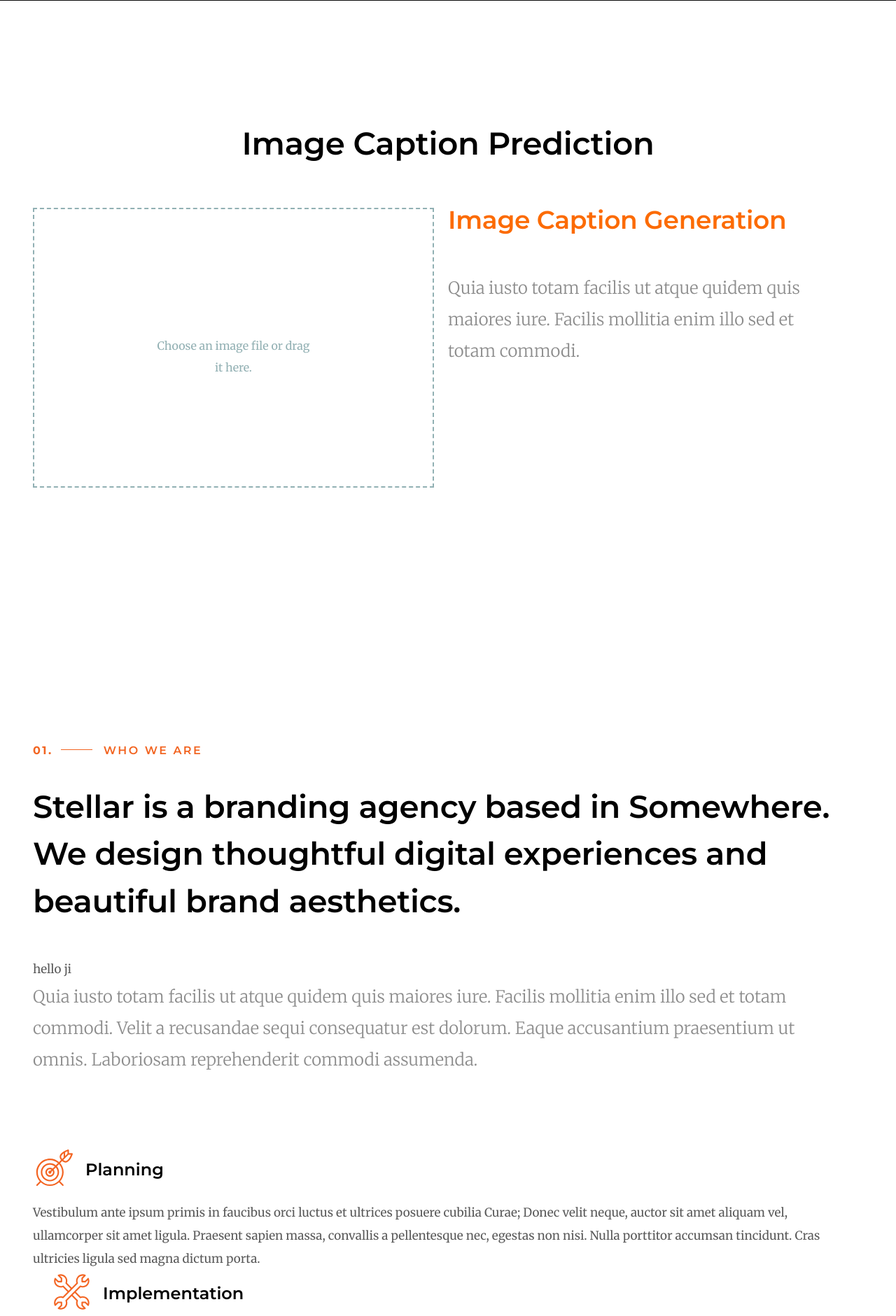
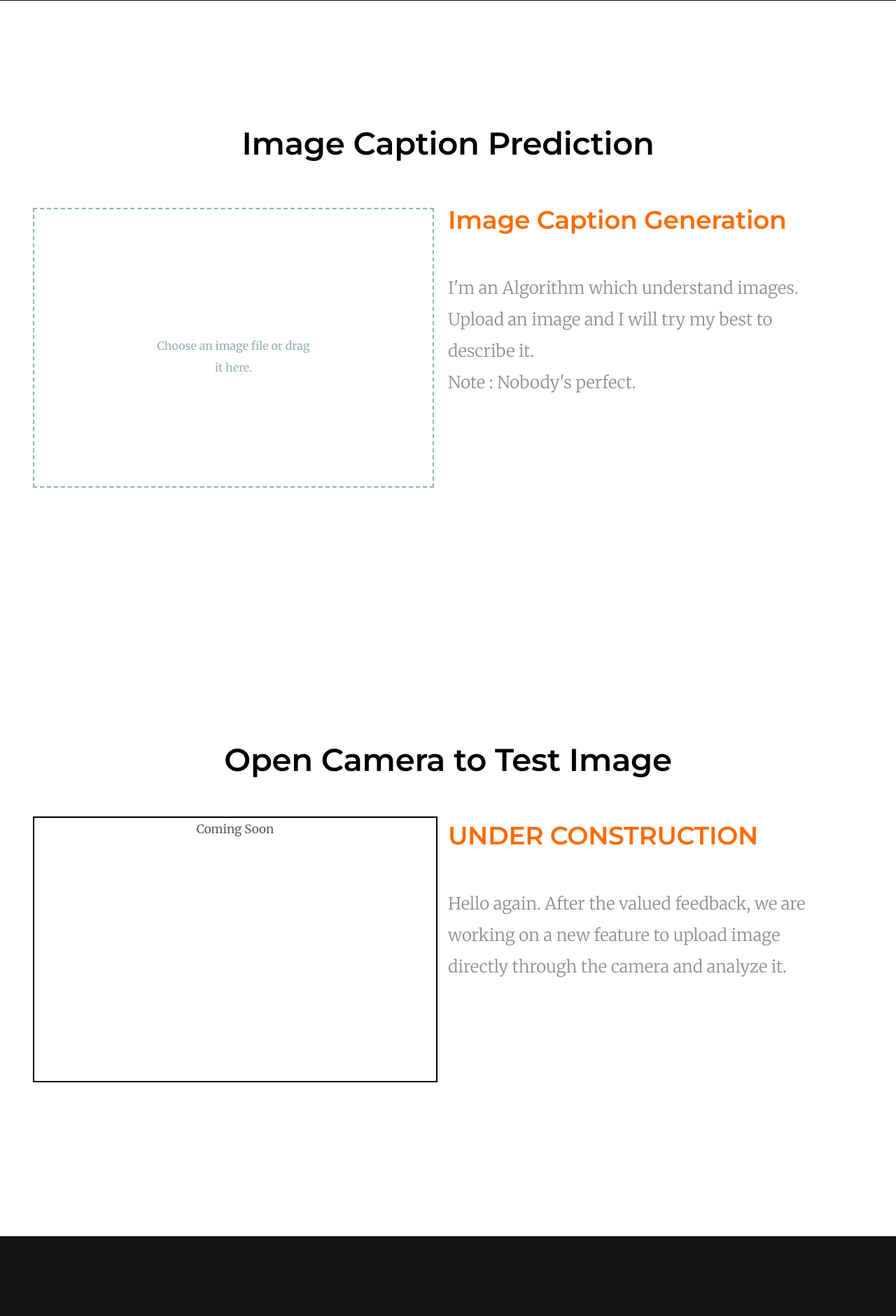
Before and after one commit to abhishekrwt/ImageCaptioningWebApp, a Flask app: page / in a window 1280 px wide. Shown: the part 799-2680 px from the top of the page at 70% size. Run offline with Flask 2, Linux system fonts and the light colour scheme; parts of the project's set-up code (start-up, migrations or seed data) failed here and were passed over; some libraries are stand-ins or nearby versions.

Commit message:
UI changes

```diff
--- a/app.py
+++ /dev/null
@@ -1,132 +0,0 @@
-from flask import Flask, render_template, request, jsonify
-import numpy as np
-from PIL import Image
-from keras.models import model_from_json
-import pickle
-import tensorflow as tf
-from tensorflow.python.keras import backend as K
-from tensorflow.python.keras.models import Model
-from tensorflow.python.keras.applications import VGG16
-from tensorflow.python.keras.preprocessing.text import Tokenizer
-import base64
-from tensorflow.python.keras.backend import set_session
-
-
-app = Flask(__name__)
-
-sess = tf.Session()
-global graph
-graph = tf.get_default_graph()
-with graph.as_default():
-	set_session(sess)
-	global model
-	model = tf.keras.models.load_model('model_and_weights.h5')
-	print("Loaded model from disk")
-
-class TokenizerWrap(Tokenizer):
-    def __init__(self, texts, num_words=None):
-        Tokenizer.__init__(self, num_words=num_words)
-        self.fit_on_texts(texts)
-        self.index_to_word = dict(zip(self.word_index.values(), self.word_index.keys()))
-
-    def token_to_word(self, token):
-        word = " " if token == 0 else self.index_to_word[token]
-        return word
-
-    def tokens_to_string(self, tokens):
-        words = [self.index_to_word[token] for token in tokens if token != 0]
-        text = " ".join(words)
-        return text
-
-    def captions_to_tokens(self, captions_listlist):
-        tokens = [self.texts_to_sequences(captions_list) for captions_list in captions_listlist]
-        return tokens
-
-tokenizer = open('tokenizer.pkl','rb')
-tokenizer = pickle.load(tokenizer)
-
-image_model = VGG16(include_top=True, weights='imagenet')
-
-img_size = K.int_shape(image_model.input)[1:3]
-img_size
-
-transfer_layer = image_model.get_layer('fc2')
-
-image_model_transfer = Model(inputs=image_model.input, outputs=transfer_layer.output)
-
-img_size = K.int_shape(image_model.input)[1:3]
-img_size
-
-mark_start = 'ssss '
-mark_end = ' eeee'
-token_start = tokenizer.word_index[mark_start.strip()]
-token_start
-
-
-token_end = tokenizer.word_index[mark_end.strip()]
-token_end
-
-
-def load_image(path, size=None):
-    img = Image.open(path)
-    if not size is None:
-        img = img.resize(size=size, resample=Image.LANCZOS)
-    img = np.array(img)
-    img = img / 255.0
-    if (len(img.shape) == 2):
-        img = np.repeat(img[:, :, np.newaxis], 3, axis=2)
-    return img
-
-def generate_caption(image_path, max_tokens=30):
-    image = load_image(image_path, size=img_size)
-    image_batch = np.expand_dims(image, axis=0)
-    transfer_values = image_model_transfer.predict(image_batch)
-    shape = (1, max_tokens)
-    decoder_input_data = np.zeros(shape=shape, dtype=np.int)
-    token_int = token_start
-    output_text = ''
-    count_tokens = 0
-    while token_int != token_end and count_tokens < max_tokens:
-        decoder_input_data[0, count_tokens] = token_int
-        x_data = {'transfer_values_input': transfer_values, 'decoder_input': decoder_input_data}
-        decoder_output = model.predict(x_data)
-        decoder_output
-        token_onehot = decoder_output[0, count_tokens, :]
-        token_int = np.argmax(token_onehot)
-        if token_int == token_end:
-            break
-        sampled_word = tokenizer.token_to_word(token_int)
-        output_text += " " + sampled_word
-        count_tokens += 1
-    output_tokens = decoder_input_data[0]
-    output_tokens
-    print("Predicted caption:")
-    print(output_text)
-    return output_text
-
-
-@app.route("/")
-def home():
-    return render_template('index.html')
-
-
-@app.route("/predict", methods=['GET','POST'])
-def predict():
-	with graph.as_default():
-		set_session(sess)
-		image = request.args.get('x')
-		image=image[23:]
-		imgdata = base64.b64decode(image)
-		fh = open("uploadimage.jpg", "wb")
-		fh.write(imgdata)
-		fh.close()
-		print("fine2")
-		description = generate_caption("uploadimage.jpg")
-		print(description)
-		return jsonify(description)
-		# return render_template('index.html', prediction = description)
-	print("nahi")
-
-if __name__ == "__main__":
-	print("when")
-	app.run()
--- a/static/js/function.js
+++ b/static/js/function.js
@@ -1,5 +1,11 @@
+// ########################## image controls ##################################
+
 function readFile(input) {
     if (input.files && input.files[0]) {
+	if(input.files[0].length>1){
+		alert("Only 1 image can be uploaded !");
+		myFormReset();
+	}else{
         var reader = new FileReader();
         reader.onload = function (e) {
             //console.log(e.target.v);
@@ -17,11 +23,14 @@ function readFile(input) {
         reader.readAsDataURL(input.files[0]);
 	}
     }
+}
 
 function validateImage() {
     var formData = new FormData();
-
     var file = document.getElementById("img").files[0];
+    if(file.length >1){
+    	alert("asgdgfgj");
+    }
 
     formData.append("Filedata", file);
     var t = file.type.split('/').pop().toLowerCase();
@@ -37,17 +46,17 @@ function validateImage() {
 }
 
 
-$(".dropzone").change(function () {
+$(".dropzone").change(function() {
   readFile(this);
 });
 
-$('.dropzone-wrapper').on('dragover', function (e) {
+$('.dropzone-wrapper').on('dragover', function(e) {
   e.preventDefault();
   e.stopPropagation();
   $(this).addClass('dragover');
 });
 
-$('.dropzone-wrapper').on('dragleave', function (e) {
+$('.dropzone-wrapper').on('dragleave', function(e) {
   e.preventDefault();
   e.stopPropagation();
   $(this).removeClass('dragover');
@@ -61,10 +70,13 @@ function myFormReset() {
     document.getElementById("newCaption").innerHTML = "";
 }
 
+
+// ############################### Finding Caption ########################################
+
 function setValueInId(capt){
-    var data=document.getElementById('ret').textContent=capt;
+    //var data=document.getElementById('ret').textContent=capt;
     var htmlPreview = '<h1 class="display-1" style="color: #fc6b03; font-size: 36px" >Image Caption Generated</h1>' +
-            '<p class="lead">' + data + '</p>';
+            '<p class="lead">' + getPreText() + capt + '</p>';
         document.getElementById("newCaption").innerHTML = htmlPreview;
 }
 
@@ -96,131 +108,69 @@ $(function () {
     });
 });
 
-$('#findCaption').bind('click', function () {
-    document.getElementById("newCaption").innerHTML =
+function getPreText() {
+    var coolstr = [
+        "I think ",
+        "My best guess is ",
+        "Oooweee, ",
+        "All I see is ",
+        "Hope I'm not wrong! "
+    ];
+    return coolstr[Math.floor(Math.random() * coolstr.length)];
+}
+
+/*
+//################################# Web Camera ######################################
+var shutter = new Audio();
+shutter.autoplay = true;
+shutter.src = 'shutter.mp3';
+
+Webcam.set({
+    width: 600,
+    height: 420,
+    image_format: 'jpeg',
+    jpeg_quality: 90
+});
+Webcam.attach('#my_camera');
+
+
+function take_snapshot() {
+    shutter.play();
+    // take snapshot and get image data
+    Webcam.snap(function (data_uri) {
+        // display results in page
+        document.getElementById('imgbodycam').innerHTML =
+            '<img src="' + data_uri + '"/>';
+        $('.showBlockcam').removeClass('d-none');
+        $('.hideBlockcam').addClass('d-none');
+    });
+}
+
+function myCamReset() {
+    document.getElementById("imgbodycam").innerHTML = "";
+    $('.hideBlockcam').removeClass('d-none');
+    $('.showBlockcam').addClass('d-none');
+    document.getElementById("newCaptioncam").innerHTML = "";
+}
+
+
+$('#findCaptioncam').bind('click', function () {
+    if (window.screen.width < 480) {
+        $('html,body').animate({
+            scrollTop: $("#valueCaptioncam").offset().top
+        },
+            'slow');
+    }
+    document.getElementById("newCaptioncam").innerHTML =
         '<div class="loadAnimation"><span class="loader"><span class="loader-inner"></span></span><p style="margin : 100px 0 0 100px;" >Analyzing Image..</p></div>';
     setTimeout(function () {
         $(".loader-wrapper").fadeOut("slow");
         var data = "Two dogs are sitting in the park";
+        data = getPreText() + data;
         var htmlPreview = '<h1 class="display-1" style="color: #fc6b03; font-size: 36px" >Image Caption Generated</h1>' +
             '<p class="lead">' + data + '</p>';
-        document.getElementById("newCaption").innerHTML = htmlPreview;
+        document.getElementById("newCaptioncam").innerHTML = htmlPreview;
     }, 5000);
 
 });
-
-/*
-
-##########################flask code################################
-
-LEFT, RIGHT, UP, DOWN, RESET = "left", "right", "up", "down", "reset"
-AVAILABLE_COMMANDS = {
-    'Left': LEFT,
-    'Right': RIGHT,
-    'Up': UP,
-    'Down': DOWN,
-    'Reset': RESET
-}
-
-@app.route('/')
-def execute():
-    return render_template('main.html', commands=AVAILABLE_COMMANDS)
-
-@app.route('/<cmd>')
-def command(cmd=None):
-    if cmd == RESET:
-       camera_command = "X"
-       response = "Resetting ..."
-    else:
-        camera_command = cmd[0].upper()
-        response = "Moving {}".format(cmd.capitalize())
-
-    # ser.write(camera_command)
-    return response, 200, {'Content-Type': 'text/plain'}
-
-#########################javascript code##############################
- {# in main.html #}
-{% for label, command in commands.items() %}
-    <button class="command command-{{ command }}" value="{{ command }}">
-        {{ label }}
-    </button>
-{% endfor %}
-
-{# and then elsewhere #}
-<script>
-// Only run what comes next *after* the page has loaded
-addEventListener("DOMContentLoaded", function() {
-  // Grab all of the elements with a class of command
-  // (which all of the buttons we just created have)
-  var commandButtons = document.querySelectorAll(".command");
-  for (var i=0, l=commandButtons.length; i<l; i++) {
-    var button = commandButtons[i];
-    // For each button, listen for the "click" event
-    button.addEventListener("click", function(e) {
-      // When a click happens, stop the button
-      // from submitting our form (if we have one)
-      e.preventDefault();
-
-      var clickedButton = e.target;
-      var command = clickedButton.value;
-
-      // Now we need to send the data to our server
-      // without reloading the page - this is the domain of
-      // AJAX (Asynchronous JavaScript And XML)
-      // We will create a new request object
-      // and set up a handler for the response
-      var request = new XMLHttpRequest();
-      request.onload = function() {
-          // We could do more interesting things with the response
-          // or, we could ignore it entirely
-          alert(request.responseText);
-      };
-      // We point the request at the appropriate command
-      request.open("GET", "/" + command, true);
-      // and then we send it off
-      request.send();
-    });
-  }
-}, true);
-</script>
 */
-
-
-/*
-
-//rendering the HTML page which has the button
-@app.route('/json')
-def json():
-    return render_template('json.html')
-
-//background process happening without any refreshing
-@app.route('/background_process_test')
-def background_process_test():
-    print "Hello"
-    return "nothing"
-
-
- <script src="//ajax.googleapis.com/ajax/libs/jquery/1.9.1/jquery.min.js"></script>
-<script type=text/javascript>
-        $(function() {
-          $('a#test').bind('click', function() {
-            $.getJSON('/background_process_test',
-                function(data) {
-              //do nothing
-            });
-        return false;
-      });
-    });
-</script>
-
-
-//button
-<div class='container'>
-<h3>Test</h3>
-    <form>
-        <a href=# id=test><button class='btn btn-default'>Test</button></a>
-    </form>
-
-</div>
-
- */
--- a/templates/index.html
+++ b/templates/index.html
@@ -42,8 +42,8 @@
                 <ul class="header-nav">
                     <li class="current"><a class="smoothscroll" href="#home" title="home">Home</a></li>
                     <li><a class="smoothscroll" href="#ictool" title="ictool">ICTool</a></li>
-                    <li><a class="smoothscroll" href="#about" title="about">About</a></li>
-                    <li><a class="smoothscroll" href="#contact" title="contact">Contact</a></li>
+                    <li><a class="smoothscroll" href="#livetest" title="livetest">Use Camera</a></li>
+                    <li><a class="smoothscroll" href="#contact" title="about us">About Us</a></li>
                 </ul>
             </nav> <!-- end header-nav-wrap -->
             <a class="header-menu-toggle" href="#0">
@@ -115,7 +115,7 @@
                     <div class="hideBlock">
                         <h1 class="display-1" style="color: #fc6b03; font-size: 36px">Image Caption Generation</h1>
                         <p class="lead">
-                            Quia iusto totam facilis ut atque quidem quis maiores iure. Facilis mollitia enim illo sed et totam commodi.
+                            I'm an Algorithm which understand images. Upload an image and I will try my best to describe it. <br>Note : Nobody's perfect.
                         </p>
                     </div>
                     <div id="newCaption" class="showBlock d-none">{{prediction}}
@@ -124,64 +124,65 @@
             </div>
         </div>
     </section> <!-- end s-ICTool -->
-    <!-- about
+    <!-- livetest
     ================================================== -->
-    <section id="about" class="s-about target-section">
-        <div class="row section-header" data-aos="fade-up">
-            <div class="col-full">
-
-                <h3 data-num="01" class="subhead">Who We Are</h3>
-                <h1 class="display-1">
-                    Stellar is a branding agency based in Somewhere. We design thoughtful digital
-                    experiences and beautiful brand aesthetics.
-                </h1>
-                <div id="ret">hello ji</div>
-                <p id="mujenahipata" class="lead">
-                    Quia iusto totam facilis ut atque quidem quis maiores iure. Facilis mollitia enim illo sed et totam commodi. Velit a recusandae sequi consequatur est dolorum. Eaque accusantium praesentium ut omnis. Laboriosam reprehenderit commodi assumenda.
-                </p>
+    <section id="livetest" class="s-about target-section">
+        <div class="row text-center" style="margin-top: -10px;">
+            <div class="col-twelve tab-full">
+                <h1 class="display-1">Open Camera to Test Image</h1>
             </div>
         </div>
+        <div class="row" id="valueCaptioncam">
+            <div class="col-six tab-full" style="margin-bottom:40px;">
+                <div id="imgbodycam"></div>
+                <div class="">
+                    <div id="my_camera" style="height:380px;width:100%;border:2px solid black; text-align:center;">Coming Soon</div>
+                </div>
 
-        <div class="row about-process block-1-2 block-tab-full">
-            <div class="col-block item-process">
-                <div class="item-process__header item-process__header--planning">
-                    <h3>Planning</h3>
+                <div class="row hideBlockcam d-none">
+                    <div class="col-six tab-full"><button type="button" class="btn btn--stroke full-width" style="color: #f28722;" onclick="myCamReset()">Reset The Field</button></div>
+                    <div class="col-six tab-full"><button type="button" id="findCaptioncam" class="btn btn--primary full-width">Find Me Caption</button></div>
                 </div>
-                <p>
-                    Vestibulum ante ipsum primis in faucibus orci luctus et ultrices posuere cubilia Curae; Donec velit neque, auctor sit amet aliquam vel, ullamcorper sit amet ligula. Praesent sapien massa, convallis a pellentesque nec, egestas non nisi. Nulla porttitor accumsan tincidunt. Cras ultricies ligula sed magna dictum porta.
-                </p>
             </div>
 
-            <div class="col-block item-process">
-                <div class="item-process__header item-process__header--implementation">
-                    <h3>Implementation</h3>
+            <div class="col-six tab-full">
+                <div class="row section-header" style="width: 100%;height:100%">
+                    <div class="hideBlockcam">
+                        <h1 class="display-1" style="color: #fc6b03; font-size: 36px">UNDER CONSTRUCTION</h1>
+                        <p class="lead">
+                            Hello again. After the valued feedback, we are working on a new feature to upload
+                            image directly through the camera and analyze it.
+                        </p>
+                    </div>
+                    <div id="newCaptioncam" class="showBlockcam d-none">
+                    </div>
                 </div>
-                <p>
-                    Vestibulum ante ipsum primis in faucibus orci luctus et ultrices posuere cubilia Curae; Donec velit neque, auctor sit amet aliquam vel, ullamcorper sit amet ligula. Praesent sapien massa, convallis a pellentesque nec, egestas non nisi. Nulla porttitor accumsan tincidunt. Cras ultricies ligula sed magna dictum porta.
-                </p>
             </div>
-        </div>  <!-- end about-process -->
+        </div>   <!-- end livetest-process -->
     </section> <!-- end s-about -->
     <!-- contact
     ================================================== -->
     <section id="contact" class="s-contact target-section">
-        <div class="row section-header" data-aos="fade-up">
+        <div class="row section-header">
             <div class="col-full">
-                <h3 data-num="02" class="subhead">Get In Touch</h3>
+                <h3 data-num="@" class="subhead">About Us</h3>
+
+                <p class="lead" style="color:aliceblue;">
+                    We are the student of Graphic Era University located in Dehradun, Uttarakhand.
+                    We created this project to implement deep learning models and web technologies.
+                    The model is trained on COCO dataset using tensorflow and the Flask framework is used
+                    to run the model online. HTML, CSS, JavaScript, Jquery, Bootstrap is used to create
+                    UI design and provide functionality.
+                    <br>
+                </p>
                 <h1 class="display-1 display-1--light">
-                    Have an idea or an epic project in mind? Talk to
-                    us. Let’s work together and make something
-                    great. Drop us a line at <a href="mailto:#0">hello@stellar.com</a>
-                </h1>
-                <h1 class="display-1 display-1--light">
-                    Have an idea or an epic project in mind? Talk to
-                    us. Let’s work together and make something
-                    great. Drop us a line at <a href="mailto:#0">hello@stellar.com</a>
+                    Have some feedback in mind? Talk to
+                    us. We'll work on those feedbacks to make it
+                    better. Drop us a line at <a href="mailto:#0">hello@AIgaze.com</a>
                 </h1>
             </div>
         </div>
     </section> <!-- end s-contact -->
-
     <!-- footer
     ================================================== -->
     <footer>
@@ -203,6 +204,7 @@
     <script src="{{ url_for('static', filename='js/jquery-3.2.1.min.js') }}"></script>
     <script src="{{ url_for('static', filename='js/plugins.js') }}"></script>
     <script src="{{ url_for('static', filename='js/main.js') }}"></script>
+    <!-- <script type="{{ url_for('static', filename='js/webcam.min.js') }}"></script> -->
     <script src="{{ url_for('static', filename='js/function.js') }}"></script>
 
 </body>
```
Also changed, not shown: app2.py (added, +137 -0 lines), installationProcess.txt (added, +12 -0 lines), requirements.txt (added, +34 -0 lines), token_wrapper.py (added, +20 -0 lines), static/js/webcam.min.js (added), uploadimage.jpg (added), 5 other files. Lines whose indentation alone changed are shown as unchanged.
